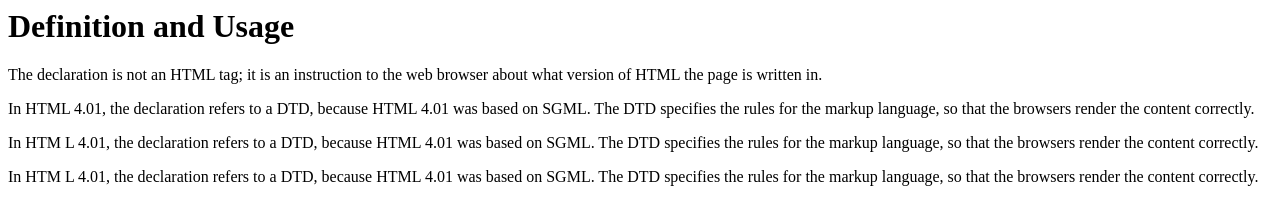
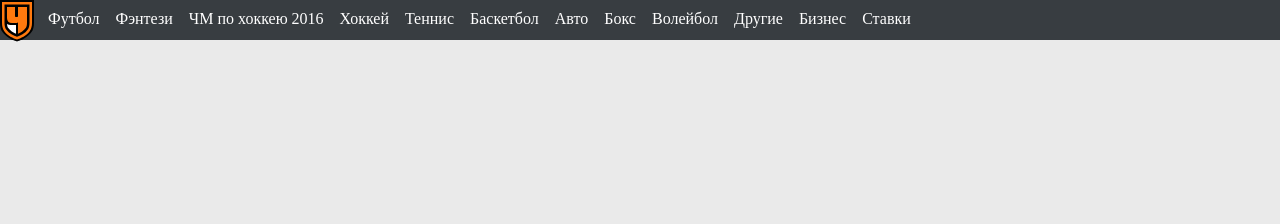
Before and after one commit to Balian21/myweb, a plain HTML site: page index.html in a window 1280 px wide. Drawn offline with Linux system fonts and the light colour scheme.

Commit message:
makeup header

```diff
--- a/index.html
+++ b/index.html
@@ -1,35 +1,43 @@
 <!DOCTYPE html">
 <html>
+
 <head>
     <meta http-equiv="Content-Type" content="text/html; charset=utf-8">
     <link rel="stylesheet" href="style.css">
     <title>Пример веб-страницы</title>
 </head>
+
 <body>
-  <h1>Definition and Usage</h1>
-  <!-- Комментарий -->
-  <p>
-	The <!DOCTYPE> declaration is not an HTML tag; it
-	is an instruction to the web browser about what version
-	of HTML the page is written in.
-  </p>
-  <p>
-	In HTML 4.01, the <!DOCTYPE> declaration refers to a DTD,
-	because HTML 4.01 was based on SGML. The DTD specifies
-	the rules for the markup language, so that the browsers
-	render the content correctly.
-  </p>
-  <p>
-	In HTM L  4.01, the <!DOCTYPE> declaration refers to a DTD,
-	because HTML 4.01 was based on SGML. The DTD specifies
-	the rules for the markup language, so that the browsers
-	render the content correctly.
-  </p>
-  <p>
-	In HTM L  4.01, the <!DOCTYPE> declaration refers to a DTD,
-	because HTML 4.01 was based on SGML. The DTD specifies
-	the rules for the markup language, so that the browsers
-	render the content correctly.
-  </p>
+    <div class="wrapper">
+        <header>
+            <nav>
+                <div class="header-logo">
+                    <img src="images/header-menu_logo.svg"></img>
+                </div>
+                <div>
+                    <ul class="flex-container">
+                        <li class="flex-item"><a>Футбол</a></li>
+                        <li class="flex-item"><a>Фэнтези</a></li>
+                        <li class="flex-item"><a>ЧМ по хоккею 2016</a></li>
+                        <li class="flex-item"><a>Хоккей</a></li>
+                        <li class="flex-item"><a>Теннис</a></li>
+                        <li class="flex-item"><a>Баскетбол</a></li>
+                        <li class="flex-item"><a>Авто</a></li>
+                        <li class="flex-item"><a>Бокс</a></li>
+                        <li class="flex-item"><a>Волейбол</a></li>
+                        <li class="flex-item"><a>Другие</a></li>
+                        <li class="flex-item"><a>Бизнес</a></li>
+                        <li class="flex-item"><a>Ставки</a></li>
+                    </ul>
+                </div>
+            </nav>
+        </header>
+        <nav></nav>
+        <section></section>
+        <aside></aside>
+        <foofter>
+            </footer>
+    </div>
 </body>
+
 </html>
--- a/style.css
+++ b/style.css
@@ -0,0 +1,69 @@
+body{
+    margin: 0;
+    position: relative;
+}
+
+.wrapper{
+   width: 100%;
+   height: 1000px;
+   background: #EAEAEA;
+}
+
+header{
+    background-color: #383D41;
+    position: relative;
+    width: 100%;
+}
+
+nav{
+    background-color: #383D41;
+    display: inline-block;
+    width: 1110px;
+}
+
+.flex-container {
+    width: 920px;
+    height: 40px;
+    padding: 0;
+    float: left;
+    margin: auto;
+    background-color: #383D41;
+    list-style: none;
+    display: -webkit-box;
+    display: -webkit-flex;
+    display: -moz-box;
+    display: -ms-flexbox;
+    display: flex;
+    -webkit-flex-flow: row wrap;
+    flex-flow: row wrap;
+    justify-content: flex-start;
+    position: relative;
+    z-index: 2;
+}
+
+.flex-item a{
+    color: #FFF;
+    display: block;
+    padding: 10px 8px;
+    text-decoration: none;
+ }
+
+ .flex-item a:hover, .flex-item a:focus {
+  background-color: #CC3300;
+  cursor: pointer;
+}
+
+.header-logo{
+    position: relative;
+    float: left;
+    background-color: #383D41;
+    height: 40px;
+    width: 40px;
+    z-index: 1;
+}
+
+.header-logo img{
+    position: absolute;
+    top: 0px;
+    clip: rect(auto, 38px, 50px, auto);
+}
```
Also changed, not shown: images/header-menu_logo.svg (added). Lines whose indentation alone changed are shown as unchanged.
